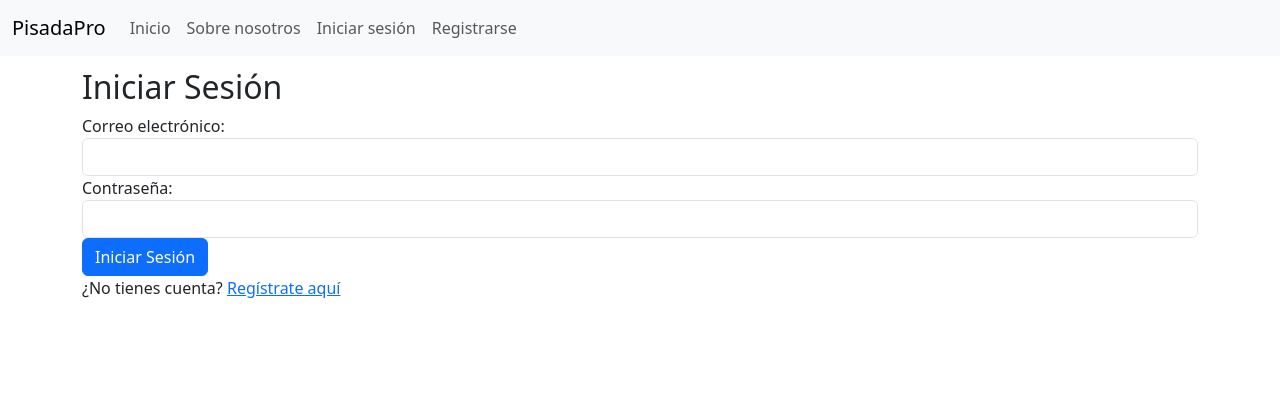
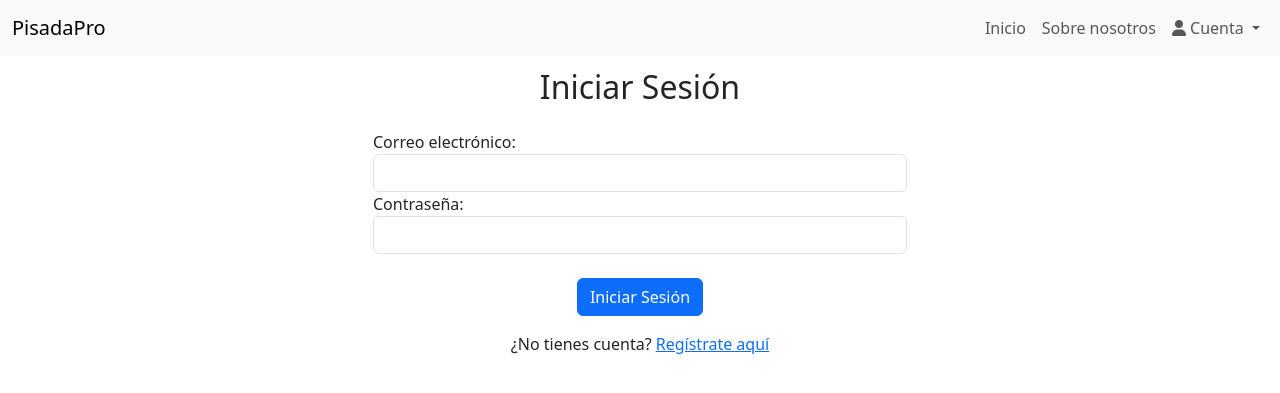
Before and after one commit to Josepizarro14/PisadaPro, a Flask app: page /login in a window 1280 px wide. Shown: the top 393 px of the page. Run offline with Flask 2, Linux system fonts and the light colour scheme; some libraries are stand-ins or nearby versions.

Commit message:
pequeños cambios esteticos

```diff
--- a/app/templates/base.html
+++ b/app/templates/base.html
@@ -4,7 +4,9 @@
     <meta charset="UTF-8">
     <meta name="viewport" content="width=device-width, initial-scale=1.0">
     <link href="../static/css/bootstrap.min.css" rel="stylesheet">
-        <title>Mi E-commerce</title>
+    <!-- Agregar Font Awesome -->
+    <link rel="stylesheet" href="https://cdnjs.cloudflare.com/ajax/libs/font-awesome/6.0.0-beta3/css/all.min.css">
+    <title>PisadaPro</title>
     <style>
         body {
             padding: 20px; /* Espacio alrededor del contenido */
@@ -22,20 +24,24 @@
                 <span class="navbar-toggler-icon"></span>
             </button>
             <div class="collapse navbar-collapse" id="navbarNav">
-                    <ul class="navbar-nav mr-auto">
-                        <li class="nav-item active">
+                <ul class="navbar-nav ms-auto">
+                    <li class="nav-item">
                         <a class="nav-link" href="/">Inicio</a>
                     </li>
                     <li class="nav-item">
                         <a class="nav-link" href="/about">Sobre nosotros</a>
                     </li>
-                    </ul>
-                    <ul class="navbar-nav">
-                        <li class="nav-item">
-                            <a class="nav-link" href="/login">Iniciar sesión</a>
-                        </li>
-                        <li class="nav-item">
-                            <a class="nav-link" href="/register">Registrarse</a>
+
+                    <li class="nav-item dropdown">
+                        <a class="nav-link dropdown-toggle" href="#" id="navbarDropdown" role="button" data-toggle="dropdown" aria-haspopup="true" aria-expanded="false">
+                            <i class="fas fa-user"></i>
+                            Cuenta
+
+                        </a>
+                        <div class="dropdown-menu dropdown-menu-right" aria-labelledby="navbarDropdown">
+                            <a class="dropdown-item" href="/login">Iniciar sesión</a>
+                            <a class="dropdown-item" href="/register">Registrarse</a>
+                        </div>
                     </li>
                 </ul>
             </div>
--- a/app/templates/login.html
+++ b/app/templates/login.html
@@ -1,17 +1,45 @@
 {% extends "base.html" %}
 
 {% block content %}
-<h2>Iniciar Sesión</h2>
+<div class="container">
+    <h2 class="my-4 text-center">Iniciar Sesión</h2>
+
+    <!-- Mensajes de error o éxito -->
+    {% with messages = get_flashed_messages(with_categories=true) %}
+        {% if messages %}
+            {% for category, message in messages %}
+                <div class="alert alert-{{ category }}">{{ message }}</div>
+            {% endfor %}
+        {% endif %}
+    {% endwith %}
+
+    <!-- Formulario de inicio de sesión -->
     <form method="POST" action="/login">
+        <div class="row">
+            <div class="col-md-6 offset-md-3">
+                <!-- Correo electrónico -->
                 <div class="form-group">
                     <label for="email">Correo electrónico:</label>
                     <input type="email" class="form-control" id="email" name="email" required>
                 </div>
+
+                <!-- Contraseña -->
                 <div class="form-group">
                     <label for="password">Contraseña:</label>
                     <input type="password" class="form-control" id="password" name="password" required>
                 </div>
+            </div>
+        </div>
+
+        <!-- Botón de inicio de sesión centrado -->
+        <div class="d-flex justify-content-center mt-4">
             <button type="submit" class="btn btn-primary">Iniciar Sesión</button>
+        </div>
     </form>
+
+    <!-- Enlace a registro -->
+    <div class="text-center mt-3">
         <p>¿No tienes cuenta? <a href="/register">Regístrate aquí</a></p>
+    </div>
+</div>
 {% endblock %}
```
Also changed, not shown: app/templates/register.html (+20 -3 lines). Lines whose indentation alone changed are shown as unchanged.
